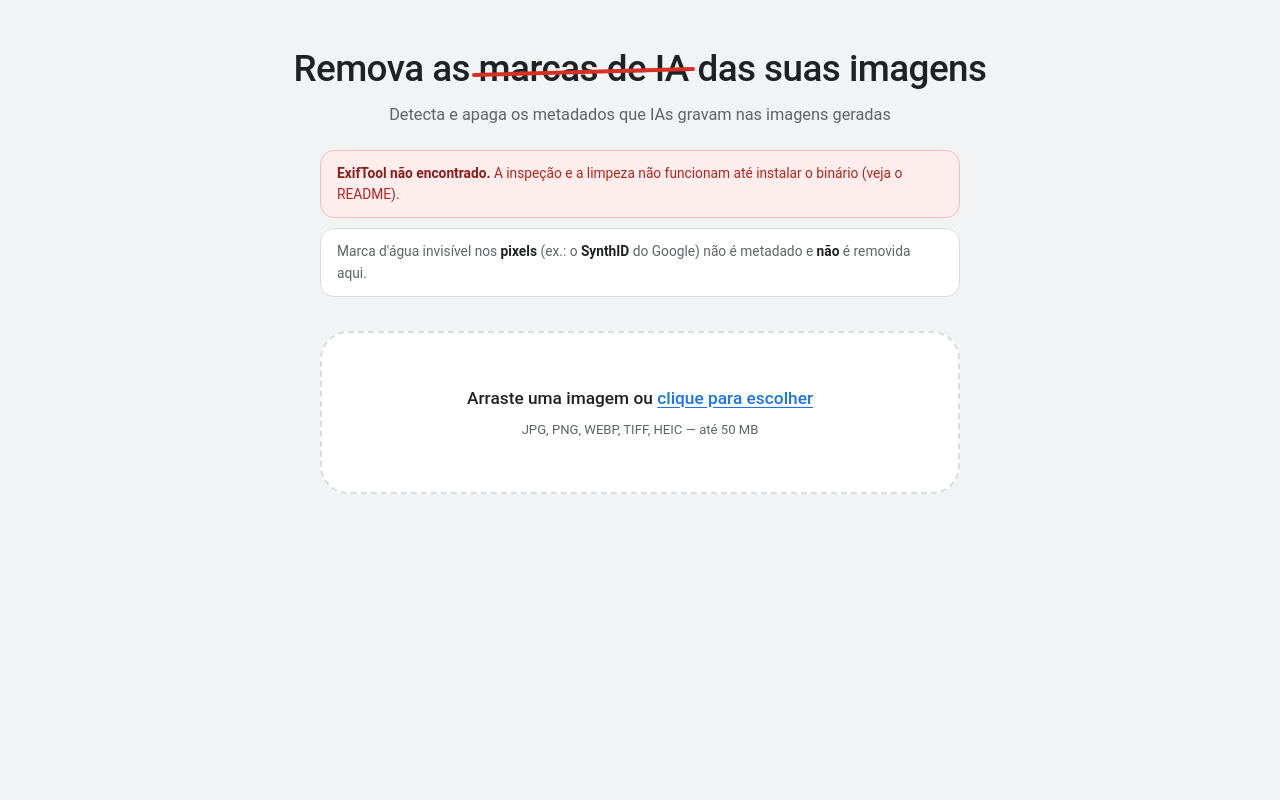
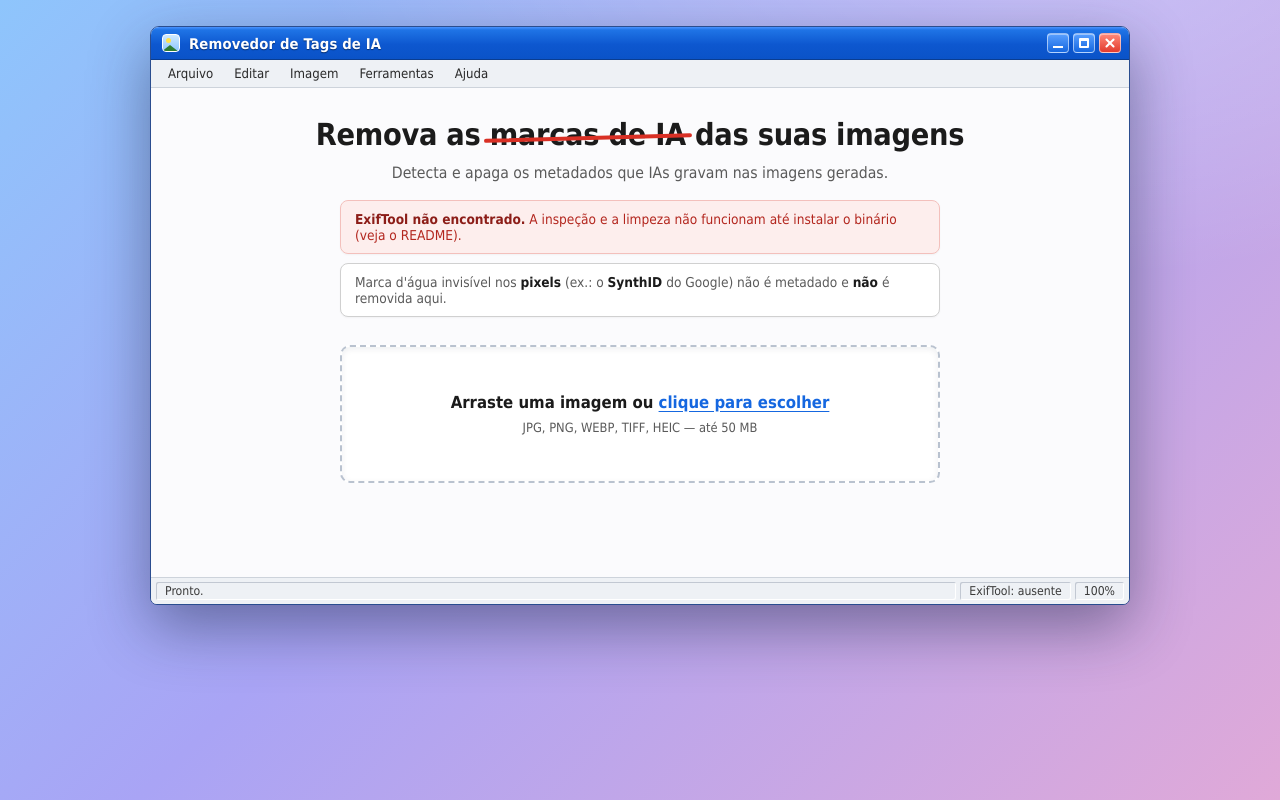
Before and after one commit to BulletSentence/image-ai-tags, a Flask app: page / in a window 1280 px wide. Run offline with Flask 3, Linux system fonts and the light colour scheme.

Commit message:
Enhance UI and improve status messaging in index.html for better user experience

```diff
--- a/app/templates/index.html
+++ b/app/templates/index.html
@@ -3,146 +3,177 @@
 <head>
   <meta charset="utf-8" />
   <meta name="viewport" content="width=device-width, initial-scale=1" />
-  <title>Removedor de tags de IA</title>
+  <title>Removedor de Tags de IA</title>
   <style>
     :root {
-      --bg: #f1f3f4;
-      --surface: #ffffff;
-      --ink: #202124;
-      --ink-soft: #5f6368;
-      --line: #dadce0;
-      --blue: #1a73e8;
-      --blue-dark: #1b66c9;
+      --ink: #1b1b1b;
+      --ink-soft: #5a5a5a;
+      --line: #d0d0d0;
+      --blue: #1567e0;
+      --blue-dark: #0a53c8;
       --red: #d93025;
-      --green: #188038;
+      --green: #1a7d2f;
+      --chrome: #eef1f5;     /* cor do "metal" da janela */
+      --canvas: #fbfbfd;     /* área de conteúdo */
     }
     * { box-sizing: border-box; }
     html, body { margin: 0; }
     body {
-      font-family: "Google Sans", "Roboto", "Segoe UI", system-ui, Arial, sans-serif;
-      color: var(--ink); background: var(--bg);
-      line-height: 1.55; -webkit-font-smoothing: antialiased;
+      font-family: Tahoma, "Segoe UI", system-ui, Arial, sans-serif;
+      color: var(--ink); min-height: 100vh; padding: 26px 16px 40px;
+      background:
+        radial-gradient(1200px 600px at 80% -10%, rgba(255,255,255,.35), transparent 60%),
+        linear-gradient(135deg, #8ec5fc 0%, #a9a4f5 45%, #e0a9d8 100%);
+      -webkit-font-smoothing: antialiased;
     }
-    .wrap { max-width: 940px; margin: 0 auto; padding: 48px 24px 80px; }
 
-    header { text-align: center; margin-bottom: 30px; }
-    h1 {
-      font-weight: 500; font-size: 2.3rem; line-height: 1.15; margin: 0 0 12px;
-      letter-spacing: -.015em;
+    /* ---------------- Janela do "SO" ---------------- */
+    .window {
+      max-width: 980px; margin: 0 auto; background: var(--chrome);
+      border: 1px solid #2a4d8f; border-radius: 9px 9px 7px 7px;
+      box-shadow: 0 22px 60px rgba(20,30,60,.45), 0 2px 0 rgba(255,255,255,.6) inset;
+      overflow: hidden;
     }
+    .titlebar {
+      display: flex; align-items: center; justify-content: space-between; gap: 10px;
+      padding: 6px 8px 6px 11px; color: #fff;
+      background: linear-gradient(180deg, #4a93ff 0%, #1f74e6 9%, #0d57cf 55%, #0a53c8 100%);
+      border-bottom: 1px solid #0a3d91;
+    }
+    .titlebar .title { display: flex; align-items: center; gap: 9px; font-weight: 700; font-size: .92rem; text-shadow: 0 1px 1px rgba(0,0,0,.45); letter-spacing: .01em; }
+    .appicon {
+      width: 18px; height: 18px; border-radius: 4px; position: relative; overflow: hidden;
+      background: linear-gradient(180deg, #cfeaff, #8ec6ff); border: 1px solid #fff;
+    }
+    .appicon::before { content: ""; position: absolute; left: 3px; top: 3px; width: 5px; height: 5px; border-radius: 50%; background: #ffe24d; }
+    .appicon::after  { content: ""; position: absolute; left: -2px; bottom: -1px; width: 0; height: 0; border-left: 9px solid transparent; border-right: 9px solid transparent; border-bottom: 7px solid #2e7d32; }
+
+    .winbtns { display: flex; gap: 4px; }
+    .winbtn {
+      width: 22px; height: 20px; border-radius: 4px; position: relative; cursor: default; padding: 0;
+      border: 1px solid rgba(255,255,255,.55); background: linear-gradient(180deg, #5aa0ff, #1567e0);
+      box-shadow: 0 1px 0 rgba(255,255,255,.4) inset;
+    }
+    .winbtn.close { background: linear-gradient(180deg, #ff8a7a, #e23b2e); }
+    .winbtn::before, .winbtn::after { content: ""; position: absolute; }
+    .winbtn.min::before { left: 5px; right: 5px; bottom: 4px; height: 2px; background: #fff; }
+    .winbtn.max::before { left: 5px; right: 5px; top: 4px; bottom: 4px; border: 2px solid #fff; border-top-width: 3px; border-radius: 1px; }
+    .winbtn.close::before, .winbtn.close::after { left: 50%; top: 50%; width: 12px; height: 2px; background: #fff; border-radius: 1px; }
+    .winbtn.close::before { transform: translate(-50%,-50%) rotate(45deg); }
+    .winbtn.close::after  { transform: translate(-50%,-50%) rotate(-45deg); }
+
+    .menubar { display: flex; gap: 1px; background: var(--chrome); padding: 3px 7px; border-bottom: 1px solid #cdd3db; font-size: .82rem; }
+    .menubar span { padding: 3px 10px; border-radius: 4px; color: #2a2a2a; cursor: default; }
+    .menubar span:hover { background: #d7e6ff; }
+
+    .window-body { background: var(--canvas); padding: 30px 26px 34px; }
+
+    .statusbar { display: flex; gap: 4px; background: var(--chrome); border-top: 1px solid #cdd3db; padding: 4px 5px; font-size: .76rem; color: #3a3a3a; }
+    .statusbar .cell { padding: 2px 9px; background: var(--chrome); box-shadow: inset 1px 1px 0 #c2c8d2, inset -1px -1px 0 #fff; border-radius: 2px; white-space: nowrap; overflow: hidden; text-overflow: ellipsis; }
+    .statusbar .cell.grow { flex: 1; }
+
+    /* ---------------- Conteúdo ---------------- */
+    header { text-align: center; margin-bottom: 24px; }
+    h1 { font-weight: 700; font-size: 1.9rem; line-height: 1.15; margin: 0 0 10px; letter-spacing: -.01em; }
     h1 .scratch { position: relative; white-space: nowrap; }
-    h1 .scratch::after {
-      content: ""; position: absolute; left: -3%; right: -3%; top: 54%; height: 4px;
-      background: var(--red); transform: rotate(-1.6deg); border-radius: 3px;
-    }
-    .lede { color: var(--ink-soft); max-width: 56ch; margin: 0 auto; font-size: 1.02rem; }
+    h1 .scratch::after { content: ""; position: absolute; left: -3%; right: -3%; top: 54%; height: 4px; background: var(--red); transform: rotate(-1.6deg); border-radius: 3px; }
+    .lede { color: var(--ink-soft); max-width: 56ch; margin: 0 auto; font-size: .98rem; }
 
-    .notes { max-width: 640px; margin: 22px auto 0; display: grid; gap: 10px; }
-    .note {
-      text-align: left; background: var(--surface); border: 1px solid var(--line);
-      border-radius: 14px; padding: 12px 16px; color: var(--ink-soft); font-size: .86rem;
-    }
+    .notes { max-width: 600px; margin: 18px auto 0; display: grid; gap: 9px; }
+    .note { text-align: left; background: #fff; border: 1px solid var(--line); border-radius: 8px; padding: 10px 14px; color: var(--ink-soft); font-size: .85rem; box-shadow: 0 1px 2px rgba(0,0,0,.04); }
     .note.danger { border-color: #f3c0bc; background: #fdeeed; color: #b3261e; }
     .note b { color: var(--ink); }
     .note.danger b { color: #8c1d18; }
 
-    /* ---------- Dropzone ---------- */
+    /* Dropzone — área "tela" rebaixada */
     #drop {
-      margin: 34px auto 0; max-width: 640px; cursor: pointer; text-align: center;
-      background: var(--surface); border: 2px dashed var(--line); border-radius: 28px;
-      padding: 52px 28px; transition: .18s;
+      margin: 28px auto 0; max-width: 600px; cursor: pointer; text-align: center;
+      background: #fff; border: 2px dashed #b9c2cf; border-radius: 10px;
+      padding: 46px 26px; transition: .15s;
+      box-shadow: inset 0 2px 6px rgba(20,30,60,.07);
     }
-    #drop.over { border-color: var(--blue); background: #f6faff; }
-    #drop .big { font-size: 1.08rem; font-weight: 500; }
+    #drop.over { border-color: var(--blue); background: #f4f9ff; }
+    #drop .big { font-size: 1.04rem; font-weight: 700; }
     #drop .big u { text-decoration-color: var(--blue); text-underline-offset: 3px; color: var(--blue); }
-    #drop .hint { color: var(--ink-soft); font-size: .82rem; margin-top: 8px; }
+    #drop .hint { color: var(--ink-soft); font-size: .8rem; margin-top: 8px; }
     input[type=file] { display: none; }
 
-    /* ---------- Veredito (chip, em fluxo — sem overflow) ---------- */
-    .verdict-row { text-align: center; margin-top: 34px; min-height: 34px; }
-    .verdict {
-      display: none; align-items: center; gap: 7px;
-      padding: 7px 18px; border-radius: 999px; font-size: .84rem; font-weight: 600;
-    }
-    .verdict.bad { background: #fce8e6; color: var(--red); }
-    .verdict.good { background: #e6f4ea; color: var(--green); }
+    .verdict-row { text-align: center; margin-top: 28px; min-height: 32px; }
+    .verdict { display: none; align-items: center; gap: 7px; padding: 6px 16px; border-radius: 6px; font-size: .83rem; font-weight: 700; border: 1px solid transparent; }
+    .verdict.bad { background: #fce8e6; color: var(--red); border-color: #f3c0bc; }
+    .verdict.good { background: #e6f4ea; color: var(--green); border-color: #b7dfc1; }
     .verdict .dotmark { width: 8px; height: 8px; border-radius: 50%; background: currentColor; }
 
-    /* ---------- Stage (foto + anotações) ---------- */
     .stage-scroll { overflow-x: auto; }
-    .stage {
-      position: relative; margin: 0 auto;
-      display: flex; align-items: center; justify-content: center;
-      padding: 64px 148px;
-    }
-    /* Moldura Polaroid clássica: borda fina em cima/lados, larga embaixo. */
+    .stage { position: relative; margin: 0 auto; display: flex; align-items: center; justify-content: center; padding: 60px 146px; }
     .polaroid {
       position: relative; margin: 0; background: #fff;
-      padding: 14px 14px 52px; border-radius: 8px;
-      box-shadow: 0 14px 30px rgba(60,64,67,.30), 0 3px 8px rgba(60,64,67,.18);
+      padding: 14px 14px 50px; border-radius: 6px;
+      box-shadow: 0 14px 30px rgba(20,30,60,.32), 0 3px 8px rgba(20,30,60,.2);
       transform: rotate(-1.8deg); transition: transform .25s ease;
     }
     .polaroid:hover { transform: rotate(0deg); }
-    .polaroid img {
-      display: block; max-width: 320px; max-height: 320px; width: auto; height: auto;
-      border-radius: 3px; background: #f1f3f4;
-    }
+    .polaroid img { display: block; max-width: 320px; max-height: 320px; width: auto; height: auto; border-radius: 2px; background: #eef0f3; }
     .polaroid .caption {
-      position: absolute; left: 14px; right: 14px; bottom: 16px; text-align: center;
-      font-family: "Segoe Script", "Ink Free", "Bradley Hand", cursive;
-      color: #5f6368; font-size: .98rem; line-height: 1.1;
-      overflow: hidden; text-overflow: ellipsis; white-space: nowrap;
+      position: absolute; left: 14px; right: 14px; bottom: 15px; text-align: center;
+      font-family: "Segoe Script", "Ink Free", "Bradley Hand", cursive; color: #5a5a5a; font-size: .98rem;
+      line-height: 1.1; overflow: hidden; text-overflow: ellipsis; white-space: nowrap;
     }
     svg.lines { position: absolute; inset: 0; width: 100%; height: 100%; pointer-events: none; z-index: 3; overflow: visible; }
-    .callout {
-      position: absolute; z-index: 4; max-width: 158px;
-      color: var(--red); font-size: .82rem; pointer-events: none;
-      text-shadow: 0 1px 0 var(--bg), 0 0 5px var(--bg);
-    }
+    .callout { position: absolute; z-index: 4; max-width: 158px; color: var(--red); font-size: .81rem; pointer-events: none; text-shadow: 0 1px 0 #fff, 0 0 5px #fff; }
     .callout .ct { display: block; font-weight: 700; }
-    .callout .cv { display: block; color: #a52714; font-size: .72rem; word-break: break-word; line-height: 1.3; }
+    .callout .cv { display: block; color: #a52714; font-size: .71rem; word-break: break-word; line-height: 1.3; }
 
-    /* ---------- Ações / tabela ---------- */
-    .actions { display: flex; gap: 12px; flex-wrap: wrap; justify-content: center; margin-top: 14px; }
-    button {
-      font: inherit; font-weight: 600; cursor: pointer; border-radius: 999px;
-      padding: 11px 26px; transition: .15s; border: 1px solid transparent;
-    }
-    .btn-primary { background: var(--blue); color: #fff; box-shadow: 0 1px 2px rgba(60,64,67,.3); }
-    .btn-primary:hover { background: var(--blue-dark); box-shadow: 0 1px 4px rgba(60,64,67,.4); }
-    .btn-ghost { background: var(--surface); color: var(--blue); border: 1px solid var(--line); }
-    .btn-ghost:hover { background: #f6faff; }
-    button:disabled { opacity: .5; cursor: not-allowed; box-shadow: none; }
+    /* Botões estilo "SO" */
+    .actions { display: flex; gap: 12px; flex-wrap: wrap; justify-content: center; margin-top: 12px; }
+    button.act { font: inherit; font-size: .86rem; font-weight: 700; cursor: pointer; border-radius: 6px; padding: 8px 18px; transition: .12s; border: 1px solid #6f93c4; }
+    .btn-primary { background: linear-gradient(180deg, #5aa0ff, #1f74e6); color: #fff; box-shadow: 0 1px 0 rgba(255,255,255,.4) inset, 0 1px 2px rgba(0,0,0,.2); }
+    .btn-primary:hover { background: linear-gradient(180deg, #6aacff, #1567e0); }
+    .btn-ghost { background: linear-gradient(180deg, #ffffff, #e9eef6); color: var(--blue-dark); border-color: #9bb2d4; }
+    .btn-ghost:hover { background: linear-gradient(180deg, #ffffff, #dde8f8); }
+    button.act:disabled { opacity: .5; cursor: not-allowed; box-shadow: none; }
 
-    .errbox {
-      display: none; max-width: 640px; margin: 18px auto 0; border: 1px solid #f3c0bc;
-      background: #fdeeed; color: #b3261e; padding: 12px 16px; border-radius: 14px; font-size: .9rem;
-    }
+    .errbox { display: none; max-width: 600px; margin: 16px auto 0; border: 1px solid #f3c0bc; background: #fdeeed; color: #b3261e; padding: 11px 14px; border-radius: 8px; font-size: .88rem; }
 
-    details { margin: 28px auto 0; max-width: 720px; background: var(--surface); border: 1px solid var(--line); border-radius: 16px; padding: 4px 18px; }
-    summary { cursor: pointer; color: var(--ink-soft); font-size: .9rem; font-weight: 600; padding: 12px 0; }
+    details { margin: 26px auto 0; max-width: 700px; background: #fff; border: 1px solid var(--line); border-radius: 8px; padding: 2px 16px; box-shadow: inset 0 1px 3px rgba(20,30,60,.05); }
+    summary { cursor: pointer; color: var(--ink-soft); font-size: .88rem; font-weight: 700; padding: 11px 0; }
     summary:hover { color: var(--ink); }
-    table { width: 100%; border-collapse: collapse; margin-bottom: 12px; font-size: .82rem; }
-    th, td { text-align: left; padding: 8px 10px; border-bottom: 1px solid var(--line); vertical-align: top; }
-    th { color: var(--ink-soft); font-weight: 600; }
-    td.tag { font-family: ui-monospace, "Roboto Mono", Consolas, monospace; white-space: nowrap; color: var(--ink-soft); }
-    tr.ai td.tag { color: var(--red); font-weight: 600; }
+    table { width: 100%; border-collapse: collapse; margin-bottom: 12px; font-size: .81rem; }
+    th, td { text-align: left; padding: 7px 10px; border-bottom: 1px solid #e6e6e6; vertical-align: top; }
+    th { color: var(--ink-soft); font-weight: 700; }
+    td.tag { font-family: ui-monospace, "Consolas", monospace; white-space: nowrap; color: var(--ink-soft); }
+    tr.ai td.tag { color: var(--red); font-weight: 700; }
     td.val { word-break: break-word; }
 
-    .spinner { display: inline-block; width: 15px; height: 15px; border: 2px solid #fff6; border-top-color: #fff; border-radius: 50%; animation: spin .7s linear infinite; vertical-align: -2px; }
+    .spinner { display: inline-block; width: 14px; height: 14px; border: 2px solid #fff6; border-top-color: #fff; border-radius: 50%; animation: spin .7s linear infinite; vertical-align: -2px; }
     @keyframes spin { to { transform: rotate(360deg); } }
 
     @media (max-width: 700px) {
-      h1 { font-size: 1.8rem; }
-      .stage { padding: 56px 116px; }
+      h1 { font-size: 1.55rem; }
+      .stage { padding: 54px 112px; }
+      .window-body { padding: 22px 14px 26px; }
     }
   </style>
 </head>
 <body>
-  <div class="wrap">
+  <div class="window">
+    <div class="titlebar">
+      <div class="title"><span class="appicon"></span> Removedor de Tags de IA</div>
+      <div class="winbtns">
+        <button class="winbtn min" type="button" aria-label="Minimizar"></button>
+        <button class="winbtn max" type="button" aria-label="Maximizar"></button>
+        <button class="winbtn close" type="button" aria-label="Fechar"></button>
+      </div>
+    </div>
+
+    <div class="menubar">
+      <span>Arquivo</span><span>Editar</span><span>Imagem</span><span>Ferramentas</span><span>Ajuda</span>
+    </div>
+
+    <div class="window-body">
       <header>
         <h1>Remova as <span class="scratch">marcas de IA</span> das suas imagens</h1>
-      <p class="lede">Detecta e apaga os metadados que IAs gravam nas imagens geradas</p>
+        <p class="lede">Detecta e apaga os metadados que IAs gravam nas imagens geradas.</p>
 
         <div class="notes">
           {% if not exiftool_ok %}
@@ -181,14 +212,21 @@
       </div>
 
       <div class="actions" id="actions" style="display:none">
-      <button class="btn-ghost" id="btnInspect">Reinspecionar</button>
-      <button class="btn-primary" id="btnClean">Limpar metadados e baixar</button>
+        <button class="act btn-ghost" id="btnInspect">Reinspecionar</button>
+        <button class="act btn-primary" id="btnClean">Limpar metadados e baixar</button>
       </div>
 
       <details id="allDetails" style="display:none">
         <summary>Ver todos os metadados (<span id="allCount">0</span>)</summary>
         <table><tbody id="allBody"></tbody></table>
       </details>
+    </div>
+
+    <div class="statusbar">
+      <div class="cell grow" id="statusText">Pronto.</div>
+      <div class="cell">ExifTool: {{ 'pronto' if exiftool_ok else 'ausente' }}</div>
+      <div class="cell">100%</div>
+    </div>
   </div>
 
   <script>
@@ -207,23 +245,25 @@
     const allBody = document.getElementById('allBody');
     const allCount = document.getElementById('allCount');
     const errBox = document.getElementById('errBox');
+    const statusText = document.getElementById('statusText');
 
     const SVGNS = 'http://www.w3.org/2000/svg';
     const RED = '#d93025';
-    // Slots ao redor da imagem (ângulos, y para baixo): laterais e cantos.
     const SLOTS = [180, 0, -52, -128, 52, 128, -90, 90].map(d => d * Math.PI / 180);
     const MAX_LABELS = 6;
 
     let currentFile = null;
     let currentMarkers = [];
 
-    function showError(msg) { errBox.textContent = msg; errBox.style.display = 'block'; }
+    function showError(msg) { errBox.textContent = msg; errBox.style.display = 'block'; setStatus('Erro: ' + msg); }
     function clearError() { errBox.style.display = 'none'; }
+    function setStatus(t) { statusText.textContent = t; }
     function setVerdict(cls, text) {
       verdict.className = 'verdict ' + cls;
       verdict.innerHTML = '<span class="dotmark"></span>' + esc(text);
       verdict.style.display = 'inline-flex';
     }
+    function fmtSize(b) { return b < 1024 ? b + ' B' : b < 1048576 ? (b / 1024).toFixed(0) + ' KB' : (b / 1048576).toFixed(1) + ' MB'; }
 
     function setFile(f) {
       currentFile = f;
@@ -234,6 +274,7 @@
       actions.style.display = 'flex';
       allDetails.style.display = 'none';
       verdict.style.display = 'none';
+      setStatus(f.name + ' — ' + fmtSize(f.size));
       clearCallouts();
       inspect();
     }
@@ -248,6 +289,7 @@
       clearError();
       btnInspect.disabled = btnClean.disabled = true;
       setVerdict('good', 'lendo metadados…');
+      setStatus('Lendo metadados…');
       try {
         const fd = new FormData();
         fd.append('image', currentFile);
@@ -265,8 +307,13 @@
     function renderResult(data) {
       currentMarkers = (data.ai_markers || []).slice(0, MAX_LABELS);
 
-      if (data.has_ai_markers) setVerdict('bad', data.ai_markers.length + ' marca(s) de IA');
-      else setVerdict('good', 'nenhuma marca de IA óbvia');
+      if (data.has_ai_markers) {
+        setVerdict('bad', data.ai_markers.length + ' marca(s) de IA');
+        setStatus(data.ai_markers.length + ' marca(s) de IA encontrada(s) em ' + (data.total_tags || 0) + ' tags.');
+      } else {
+        setVerdict('good', 'nenhuma marca de IA óbvia');
+        setStatus('Nenhuma marca de IA óbvia. ' + (data.total_tags || 0) + ' tags lidas.');
+      }
 
       const entries = Object.entries(data.all_tags || {});
       allCount.textContent = data.total_tags || entries.length;
@@ -373,6 +420,7 @@
       btnInspect.disabled = btnClean.disabled = true;
       const original = btnClean.textContent;
       btnClean.innerHTML = '<span class="spinner"></span> Limpando…';
+      setStatus('Limpando metadados…');
       try {
         const fd = new FormData();
         fd.append('image', currentFile);
@@ -385,10 +433,12 @@
         const blob = await res.blob();
         const cd = res.headers.get('Content-Disposition') || '';
         const match = cd.match(/filename="?([^"]+)"?/);
+        const name = match ? match[1] : 'imagem_limpa';
         const url = URL.createObjectURL(blob);
         const a = document.createElement('a');
-        a.href = url; a.download = match ? match[1] : 'imagem_limpa'; a.click();
+        a.href = url; a.download = name; a.click();
         URL.revokeObjectURL(url);
+        setStatus('Imagem limpa e baixada: ' + name);
       } catch (err) {
         showError(err.message);
       } finally {
```
Lines whose indentation alone changed are shown as unchanged.
